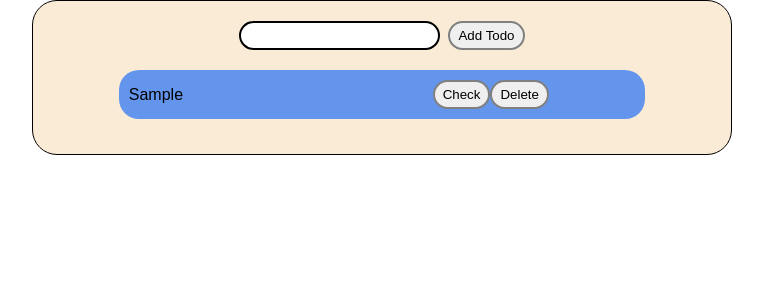
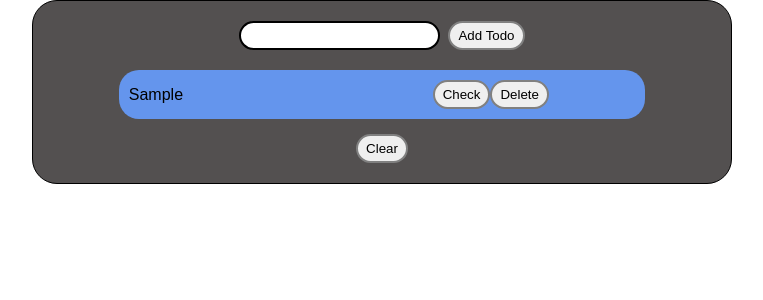
Before and after one commit to nkartikaxioned/React-Training-, a React (Vite) app in the folder react/: page / in a window 1280 px wide. Both pictures are taken after typing "Sample" into the empty fields and a click on the button "Add Todo". Shown: the top 300 px of the page, without its empty margins (258-1021 px from the left). Built offline with nearby package versions, Linux system fonts and the light colour scheme.

Commit message:
Add: added delete and check functionality

```diff
--- a/react/src/Todo-Project/todo.css
+++ b/react/src/Todo-Project/todo.css
@@ -113,7 +113,7 @@ li {
 section {
   max-width: 700px;
   margin: 0 auto;
-  background-color: antiquewhite;
+  background-color: rgb(83, 80, 80);
   border: 1.5px solid black;
   border-radius: 25px;
 }
@@ -151,4 +151,10 @@ button.btn {
   background-color: cornflowerblue;
 }
 
+.display-container li.checked p {
+  text-decoration: line-through;
+}
+
 .display-container p { width: 60%; }
+.clear-container { display: flex; }
+.clear-container .btn { margin: 0 auto; }
--- a/react/src/Todo-Project/todo.jsx
+++ b/react/src/Todo-Project/todo.jsx
@@ -1,5 +1,6 @@
 import { useState } from "react";
 import "./todo.css";
+import { TodoInputStructure } from "./todoStructure";
 
 export const TodoComponent = () => {
   const [inputValue, setInputValue] = useState("");
@@ -18,41 +19,32 @@ export const TodoComponent = () => {
     setInputValue("");
   }
 
+  const handleClear = () => {
+    setToDoArray([]);
+  }
+
+  const handleDelete = (index) => {
+    setToDoArray((prev) => prev.filter((_, i) => i !== index));
+  };
+
+  const handleCheck = (e) => {
+    let parentElement = e.target.parentElement;
+    if(!parentElement.classList.contains('checked')) {
+      parentElement.classList.add('checked');
+    } else {
+      parentElement.classList.remove('checked')
+    }
+  }
+
 
   return (
   <TodoInputStructure
   inputValue={inputValue}
   handleChangeInput={handleChangeInput}
   handleFormSubmit={handleFormSubmit}
-  todoArray={todoArray}/>
+  todoArray={todoArray}
+  handleClear = {handleClear}
+  handleDelete = {handleDelete}
+  handleCheck = {handleCheck}/>
   );
 }
-
-export const TodoInputStructure = ({inputValue, handleChangeInput, handleFormSubmit, todoArray}) => {
-  return (
-      <div className="form-container">
-        <form onSubmit = {handleFormSubmit}>
-          <div className="container">
-            <input
-            type="text"
-            autoComplete="off"
-            value={inputValue}
-            onChange={(e) => {handleChangeInput(e.target.value)}}
-            />
-            <button className="btn" type="submit">Add Todo</button>
-          </div>
-          <ul className="display-container">
-            {todoArray.map((currentToDo, index) => {
-              return (
-                <li key={index}>
-                  <p>{currentToDo}</p>
-                  <button className="btn">Check</button>
-                  <button className="btn">Delete</button>
-                </li>
-              );
-            })}
-          </ul>
-        </form>
-      </div>
-  );
-}
--- /dev/null
+++ b/react/src/Todo-Project/todoStructure.jsx
@@ -0,0 +1,33 @@
+export const TodoInputStructure = ({inputValue, handleChangeInput, handleFormSubmit, todoArray, handleClear, handleDelete, handleCheck}) => {
+  return (
+      <div className="form-container">
+        <form onSubmit = {handleFormSubmit}>
+          <div className="container">
+            <input
+            type="text"
+            autoComplete="off"
+            value={inputValue}
+            onChange={(e) => {handleChangeInput(e.target.value)}}
+            />
+            <button className="btn" type="submit">Add Todo</button>
+          </div>
+          <ul className="display-container">
+            {todoArray.map((currentToDo, index) => {
+              return (
+                <li key={index}>
+                  <p>{currentToDo}</p>
+                  <button className="btn" onClick={ (e) => handleCheck(e)}>Check</button>
+                  <button className="btn" onClick={() => handleDelete(index)}>Delete</button>
+                </li>
+              );
+            })}
+          </ul>
+          {todoArray.length > 0 && (
+            <div className="clear-container">
+              <button className="btn" onClick={handleClear}>Clear</button>
+            </div>
+          )}
+        </form>
+      </div>
+  );
+}
```
